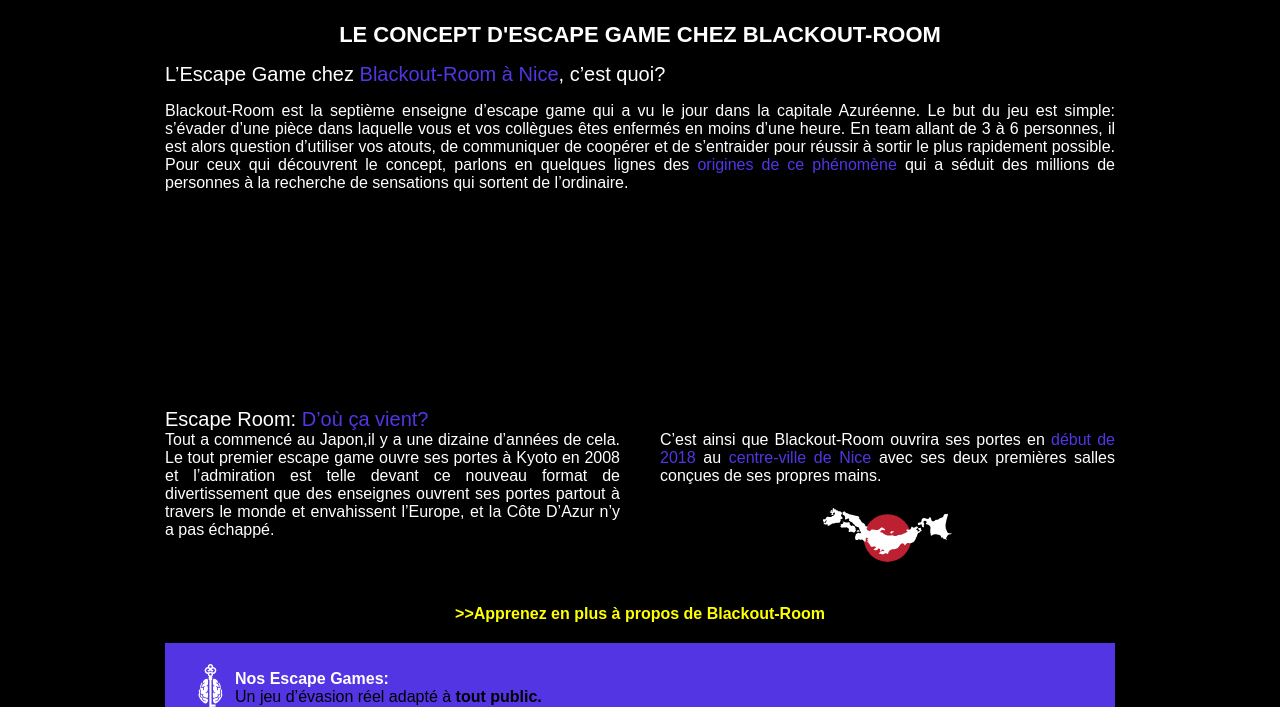
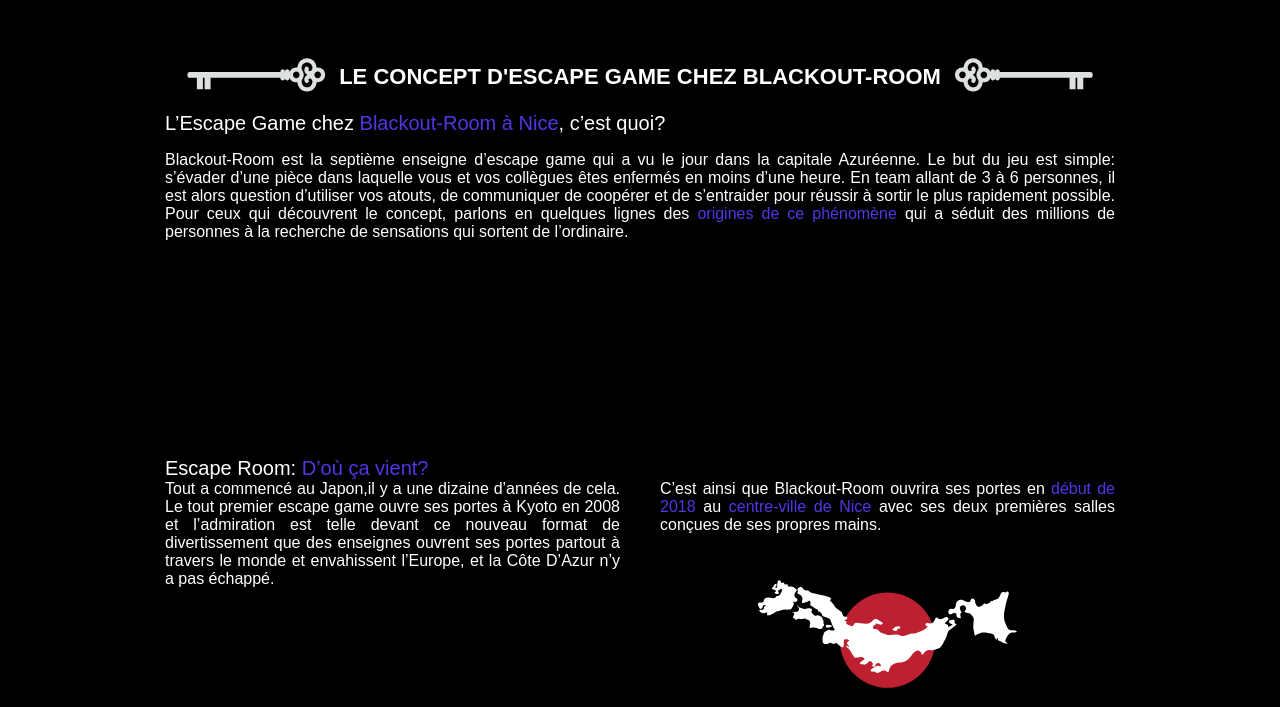
Before and after one commit to Swoooot/blackout-room, a website: page concept.html in a window 1280 px wide. Shown: the part 93-800 px from the top of the page. Drawn offline with Linux system fonts and the light colour scheme.

Commit message:
modifs design concept

```diff
--- a/concept.html
+++ b/concept.html
@@ -59,7 +59,9 @@
         </div>
     </section>
     <section class="concept">
-        <div class="concept__title">Le concept d'Escape Game chez Blackout-Room</div>
+        <div class="concept__title">
+            <div class="concept__key concept__key-left"></div><div class="concept__title-text">Le concept d'Escape Game chez Blackout-Room</div><div class="concept__key concept__key-right"></div>
+        </div>
         <div class="concept__subtitle">L’Escape Game chez <span class="concept__purple-text">Blackout-Room à Nice</span>, c’est quoi?</div>
         <p>Blackout-Room est la septième enseigne d’escape game qui a vu le jour dans
             la capitale Azuréenne. Le but du jeu est simple: s’évader d’une pièce dans laquelle
@@ -90,14 +92,14 @@
                 <img src="img/brain.svg">
                 <div class="concept__header-text">
                     <strong>Nos Escape Games: </strong>
-                    <span class="concept__black-text">Un jeu d’évasion réel adapté à <strong>tout public.</strong></span>
+                    <span class="concept__black-text"><strong>Un jeu d’évasion réel adapté à tout public.</strong></span>
                 </div>
             </div>
             <p>
-                Les salles chez Blackout-Room sont adaptées à <span class="concept__black-text">TOUT</span> public. Que vous soyez jeune, adulte, enfant, grand ou petit,
+                Les salles chez Blackout-Room sont adaptées à <span class="concept__black-text"><strong>TOUT</strong></span> public. Que vous soyez jeune, adulte, enfant, grand ou petit,
                 entre famille ou collègues, touristes, gamers ou entreprise…Les quêtes chez Blackout-Room sont adaptés à tout public
                 et sauront satisfaire les novices ainsi que les plus expérimentés. Dans nos salles vous retrouverez des mécanismes
-                <span class="concept__black-text">originaux et ingénieux</span> qui apportent une grande fluidité au jeu. Ces missions constituent un cadeau original et surprenant
+                <span class="concept__black-text"><strong>originaux et ingénieux</strong></span> qui apportent une grande fluidité au jeu. Ces missions constituent un cadeau original et surprenant
                 qui plaira à coup sûr pour n’importe quelle occasion !
             </p>
             <div class="concept__logos">
@@ -118,9 +120,9 @@
                                 <strong>Entreprises</strong>
                             </div>
             </div>
+            </div>
             <div class="concept__link">>>Offrir un cadeau original à vos proches</div>
 
-            </div>
             <div class="concept__type concept__columns">
             <div class="concept__pros concept__column">
                 Nous accueillons dans nos locaux souvent des entreprises et différent organismes, que ce soit pour des soirées team-building,
--- a/sass/blocks/concept.scss
+++ b/sass/blocks/concept.scss
@@ -5,7 +5,7 @@
     box-sizing: border-box;
     min-width: 320px;
     max-width: 1000px;
-    margin: 0 auto;
+    margin: 60px auto 0;
     padding: 0 25px;
 }
 
@@ -20,6 +20,28 @@
     margin: 15px;
     margin-top: 25px;
     text-transform: uppercase;
+    display: flex;
+    flex: 10;
+}
+
+.concept__title-text {
+    display: flex;
+    flex-direction: column;
+    justify-content: center;
+}
+
+.concept__key {
+    flex: 2;
+    height: 40px;
+    background-image: url("../img/key.svg");
+    background-repeat: no-repeat;
+    background-position: center;
+    background-size: cover;
+    filter: invert(100%);
+}
+
+.concept__key-right {
+    transform: scaleX(-1);
 }
 
 .concept__subtitle {
@@ -78,7 +100,7 @@
 }
 
 .concept__centered-logo {
-    height: 100px;
+    height: 200px;
     text-align: center;
 }
 
```
Also changed, not shown: css/style.css, img/key.svg (added).
